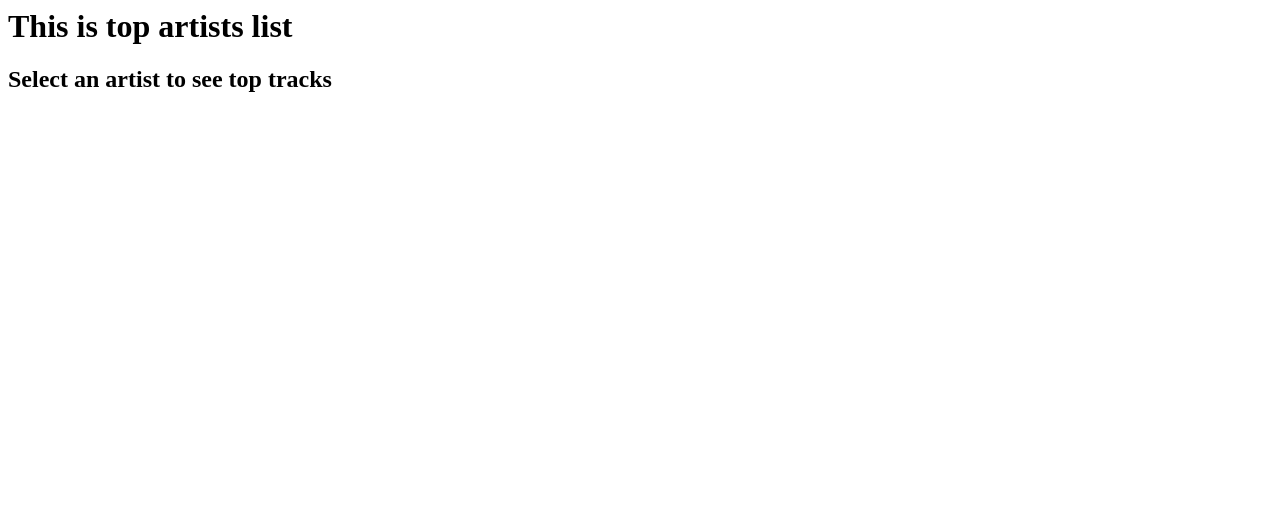
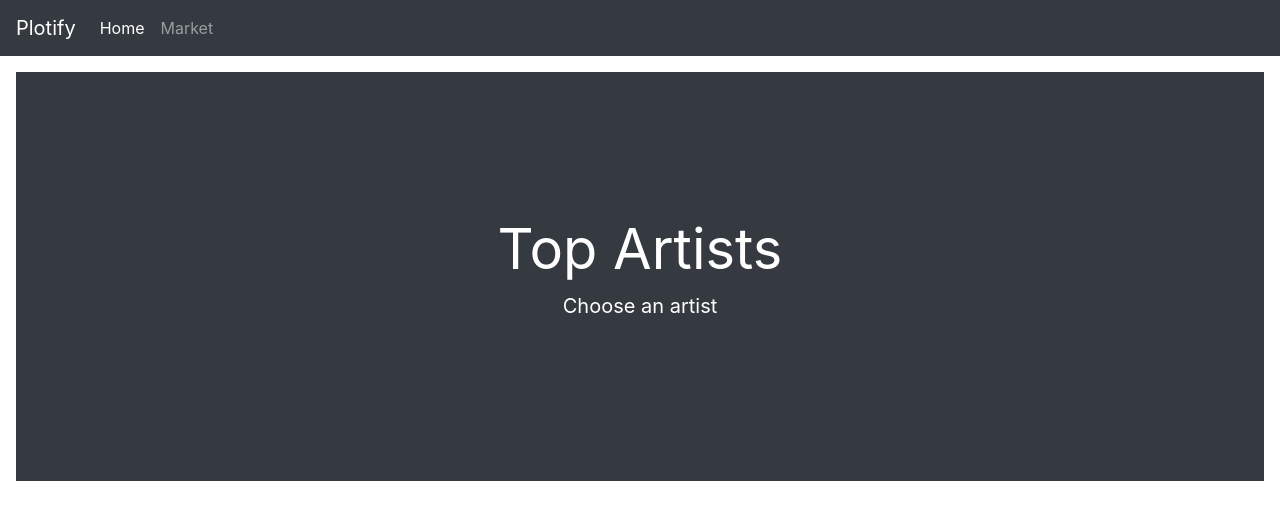
Before and after one commit to gha7all/splotify, a Flask app: template plotify/templates/artists_list.html in a window 1280 px wide. Shown: the top 520 px of the page. Run offline with Flask 2, Linux system fonts and the light colour scheme; the template is opened without the code that fills it, so the values that code supplies are empty; parts of the project's set-up code (start-up, migrations or seed data) failed here and were passed over; some libraries are stand-ins or nearby versions.

Commit message:
adds dark theme

```diff
--- a/plotify/templates/artists_list.html
+++ b/plotify/templates/artists_list.html
@@ -1,6 +1,21 @@
-<h1> This is top artists list</h1>
-<h2> Select an artist to see top tracks </h2>
-{% for artist in artists_names %}
-    <a href="{{ url_for('tracks', name = artist) }}"> {{artist}} </a>
-    <br>
-{% endfor %}
+{% extends 'base.html' %}
+{% block title %}
+    Artists
+{% endblock %}
+
+{% block content %}
+
+<div class="position-relative overflow-hidden p-3 p-md-5 m-md-3 text-center bg-dark" style="color:white">
+    <div class="col-md-5 p-lg-5 mx-auto my-5">
+        <h1 class="display-4 font-weight-normal">Top Artists</h1>
+        <p class="lead font-weight-normal">Choose an artist</p>
+        {% for artist in artists_names %}
+            <a href="{{ url_for('tracks', name = artist) }}"> {{artist}} </a> <br>
+        {% endfor %}
+    </div>
+    <div class="product-device box-shadow d-none d-md-block"></div>
+    <div class="product-device product-device-2 box-shadow d-none d-md-block"></div>
+</div>
+
+
+{% endblock %}
```
